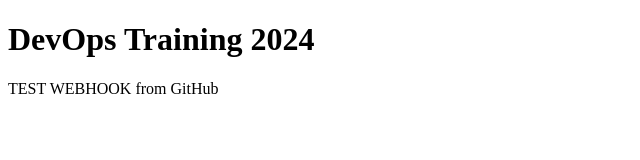
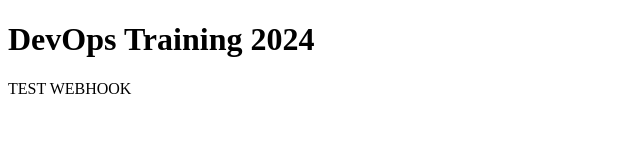
Before and after one commit to gslnhung/jenkins-ansible-docker-lab, a plain HTML site: page index.html in a window 1280 px wide. Shown: the whole page, without its empty margins (0-640 px from the left). Drawn offline with Linux system fonts and the light colour scheme.

Commit message:
update index file

```diff
--- a/index.html
+++ b/index.html
@@ -5,6 +5,6 @@
 </head>
 <body>
     <h1>DevOps Training 2024</h1>
-    <p>TEST WEBHOOK from GitHub</p>
+    <p>TEST WEBHOOK</p>
 </body>
 </html>
```
